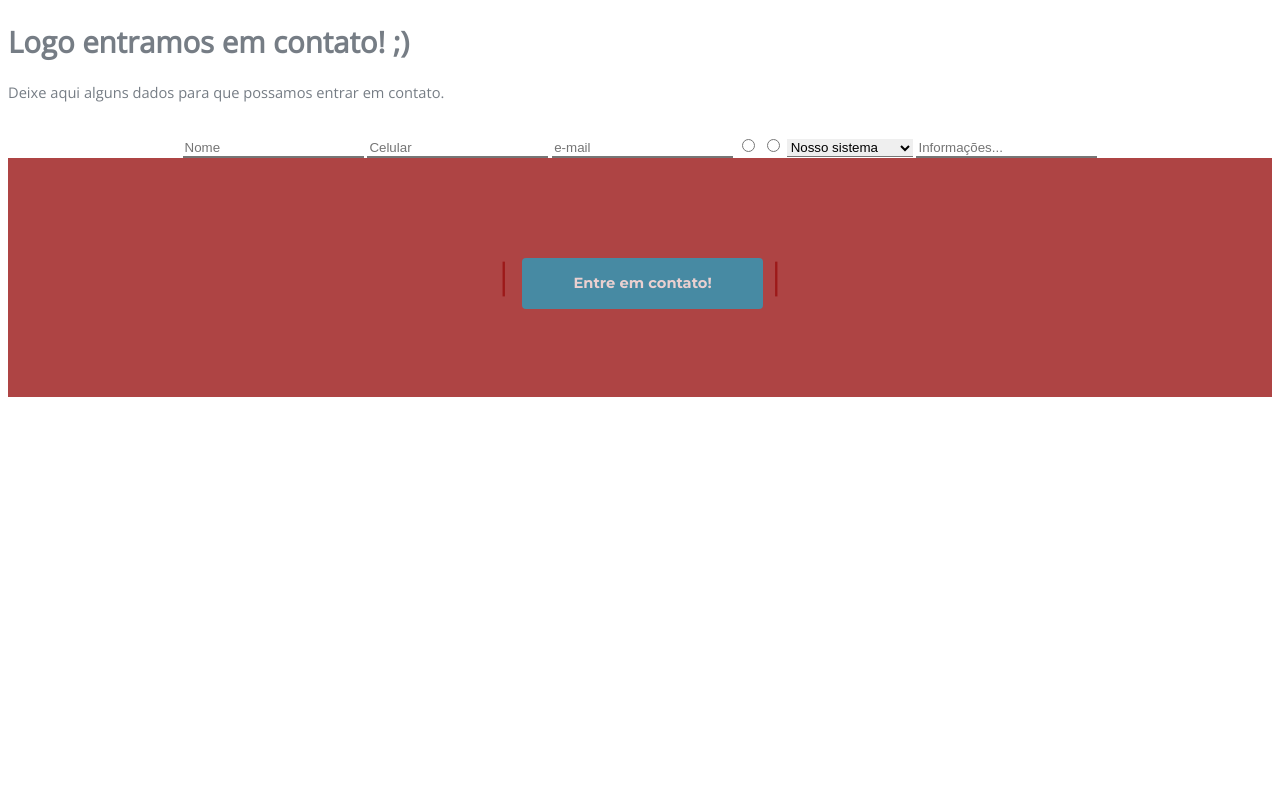
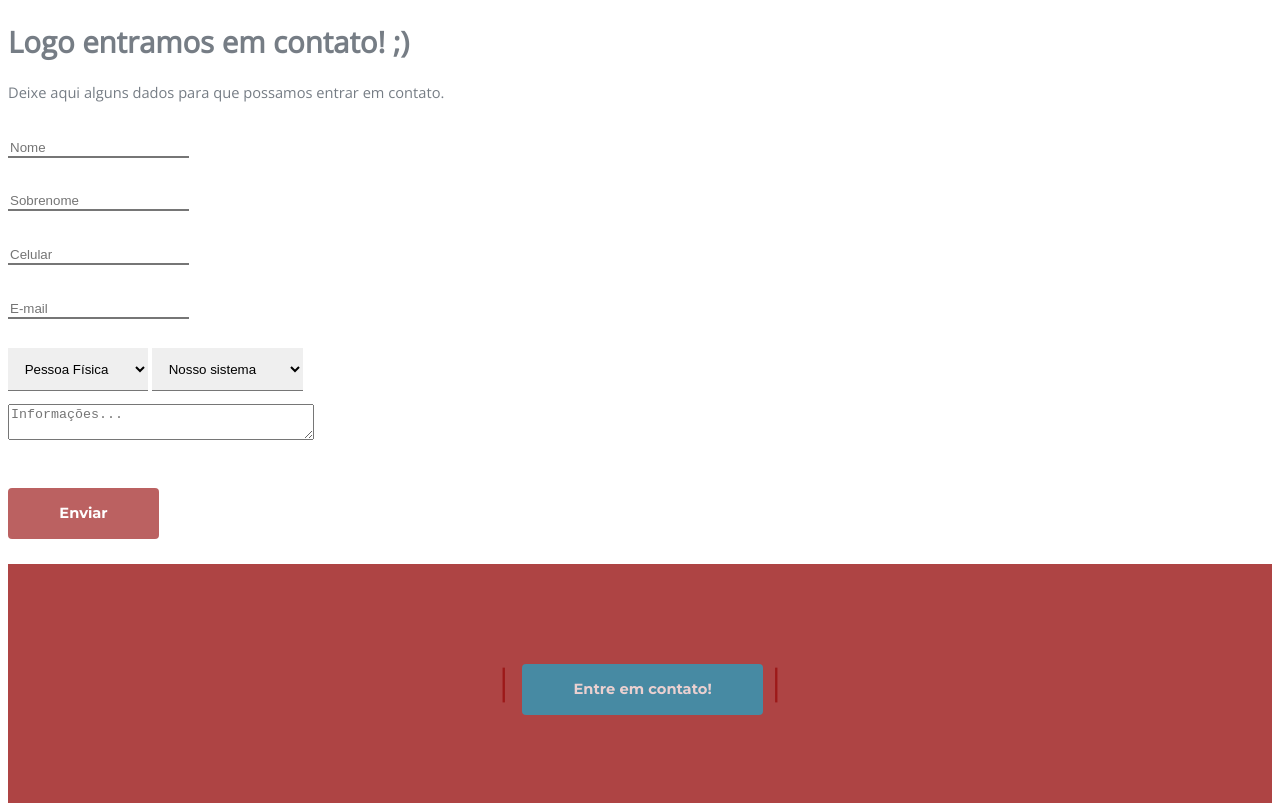
Before and after one commit to leomayerk/orderfy-project, a plain HTML site: page web-project/contato.html in a window 1280 px wide. Shown: the part 93-904 px from the top of the page. Before the commit the page ends 800 px from the top, so only its background shows below. Drawn offline with nearby package versions, Linux system fonts and the light colour scheme.

Commit message:
Add files via upload
formContact

```diff
--- a/web-project/assets/css/index.css
+++ b/web-project/assets/css/index.css
@@ -448,11 +448,16 @@
 		}
 		#footer ul li .icon:before {
 			margin-left: -1em;
+
 		}
 	}
 
 /*Contato*/
 
 	#contactForm{
-		text-align: center;
+		text-align: left;
 	}
+
+	#text.info {
+		text-align:right;
+	}
--- a/web-project/contato.html
+++ b/web-project/contato.html
@@ -20,33 +20,61 @@
             <p>Deixe aqui alguns dados para que possamos entrar em contato.</p>
         </div>
         <form id="contactForm">
-                <input type="text" name = "name"
+		<div>
+                	<p><input type="text" name = "name"
 	                placeholder="Nome" style="border-top:0 none;border-right:0 none;border-left:0 none;">
+        	        </p>
+			<p>
+	                <input type="text" name = "sobrenome"
+        	        placeholder="Sobrenome" style="border-top:0 none;border-right:0 none;border-left:0 none;">
+			</p>
 
+			<p>
         	        <input type="number" name = "phone" placeholder="Celular"
                 	style="border-top:0 none;border-right:0 none;border-left:0 none;">
+			</p>
 
-                <input type="email" name = "email" placeholder="e-mail"
-                style="border-top:0 none;border-right:0 none;border-left:0 none;">
 
-                <input type="radio" name = "personType" value="Pessoa Física"
-                style="border-top:0 none;border-right:0 none;border-left:0 none;">
+			<p>
+	                <input type="email" name = "email" placeholder="E-mail"  style="border-top:0 none;border-right:0 none;border-left:0 none;">
+			</p>
 
-                <input type="radio" name = "personType" value="Pessoa Jurídica"
-                style="border-top:0 none;border-right:0 none;border-left:0 none;">
 
-                <select style="border-top:0 none;border-right:0 none;border-left:0 none;">
+			<select style="border-top:0 none;border-right:0 none;border-left:0 none;none;padding:1%;">">
+	                    <option>Pessoa Física</option>
+	                    <option>Pessoa Jurídica</option>
+	                </select>
+
+	                <select style="border-top:0 none;border-right:0 none;border-left:0 none;padding:1%;">
         	            <option>Nosso sistema</option>
                 	    <option>Dúvidas internas</option>
 	                    <option>Trabalhe conosco</option>
         	            <option>Outro</option>
 	                </select>
 
-                <input type="textarea" name = "info" placeholder="Informações..."
-                style="border-top:0 none;border-right:0 none;border-left:0 none;">
+			<p>
+				<textarea id = "textinfo"  type="textarea" name="info" placeholder="Informações..." style="width: 300px;height: 30px;margin:1%;margin-left:0%;"></textarea>
+			</p>
+		</div>
+
+
+
+
+
+
+
+
+
+
+
+
+
+		<div>
+                <a href="#" class="button right">Enviar</a>
+		</div>
 
         </form>
-
+<br>
 		<footer id="footer">
 			<div class="inner">
 				<ul class="actions">
```
Lines whose indentation alone changed are shown as unchanged.
